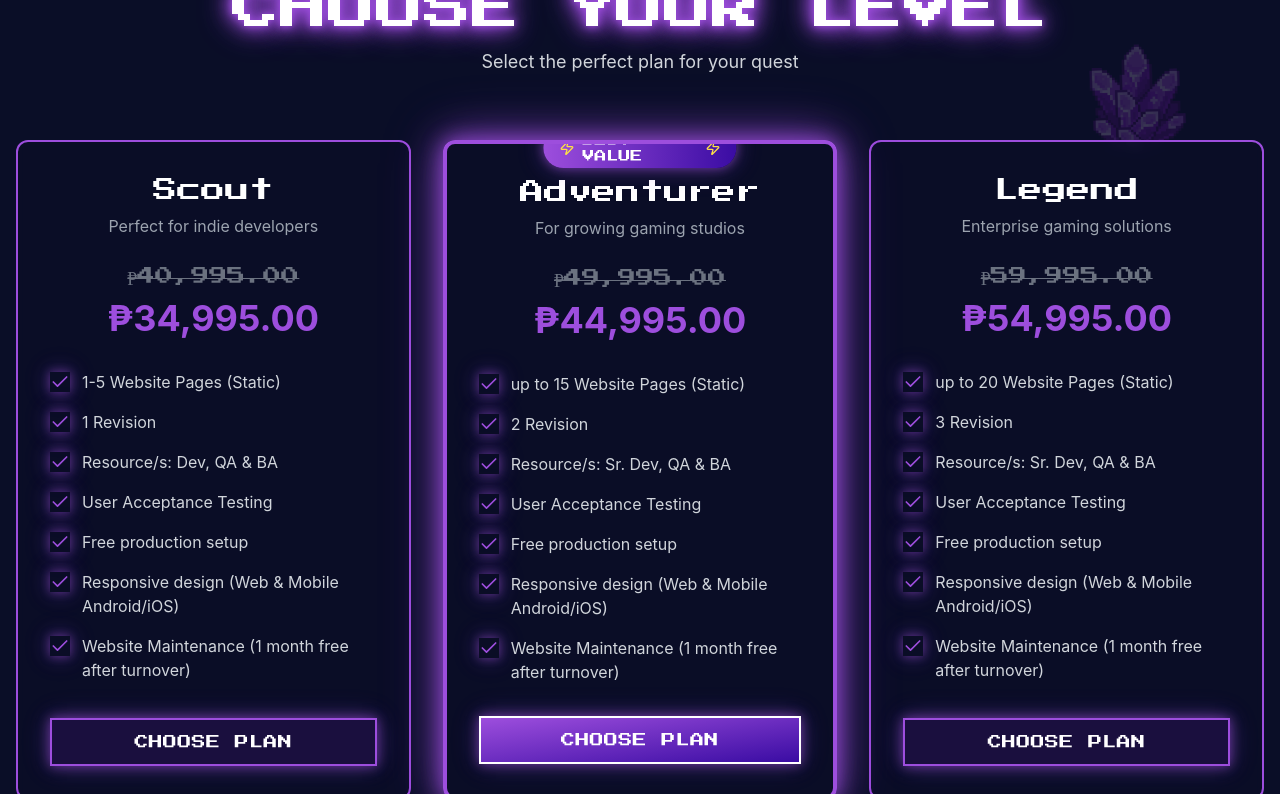
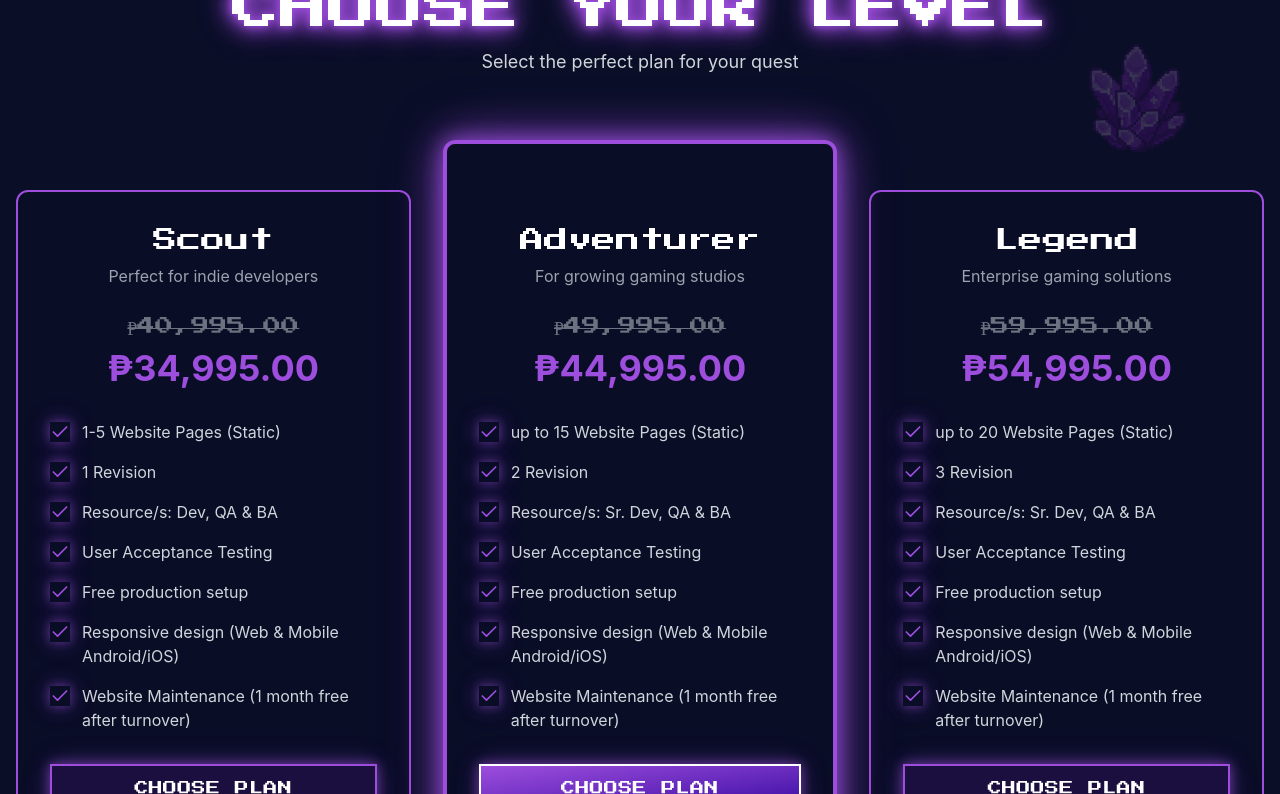
Before and after one commit to sidequestph/landing, a React (Vite) app: page / in a window 1280 px wide. Shown: the part 2386-3180 px from the top of the page. Built offline with nearby package versions, Linux system fonts and the light colour scheme.

Commit message:
refactored pricing

```diff
--- a/src/components/Pricing.jsx
+++ b/src/components/Pricing.jsx
@@ -6,7 +6,7 @@ import NeonText from '@/components/ui/NeonText';
 import FloatingImage from '@/components/ui/FloatingImage';
 import swordImg from '@/assets/images/sword.png';
 import shieldImg from '@/assets/images/shield.png';
-import { Check, Zap } from 'lucide-react';
+import { Check } from 'lucide-react';
 import { useToast } from '@/components/ui/use-toast';
 import crystalImg from '@/assets/images/crystal.png';
 import controllerImg from '@/assets/images/controller.png';
@@ -111,7 +111,7 @@ const Pricing = () => {
           <p className="text-gray-300 text-lg">Select the perfect plan for your quest</p>
         </motion.div>
 
-        <div className="grid md:grid-cols-3 gap-8 max-w-7xl mx-auto mb-16">
+        <div className="grid md:grid-cols-3 gap-8 max-w-7xl mx-auto mb-16 items-center">
           {plans.map((plan, index) => (
             <motion.div
               key={index}
@@ -122,17 +122,7 @@ const Pricing = () => {
               className={plan.highlighted ? 'md:scale-110 md:z-10' : ''}
             >
               <ArcadeCard className={`h-full relative ${plan.highlighted ? 'border-4 border-[#9D4EDD] arcade-glow-strong' : ''}`}>
-                {plan.highlighted && (
-                  <div className="absolute -top-4 left-1/2 transform -translate-x-1/2 px-4 py-1 bg-gradient-to-r from-[#9D4EDD] to-[#3A0CA3] rounded-full pixel-box arcade-glow">
-                    <div className="flex items-center gap-2">
-                      <Zap className="w-4 h-4 text-yellow-300" />
-                      <span className="text-white font-arcade text-xs">BEST VALUE</span>
-                      <Zap className="w-4 h-4 text-yellow-300" />
-                    </div>
-                  </div>
-                )}
-
-                <div className="p-8 flex flex-col h-full">
+                <div className={`${plan.highlighted ? 'px-8 py-20' : 'p-8'} flex flex-col h-full`}>
                   <h3 className="text-2xl font-arcade text-white mb-2 text-center">{plan.name}</h3>
                   <p className="text-gray-400 text-center mb-6">{plan.description}</p>
 
```
